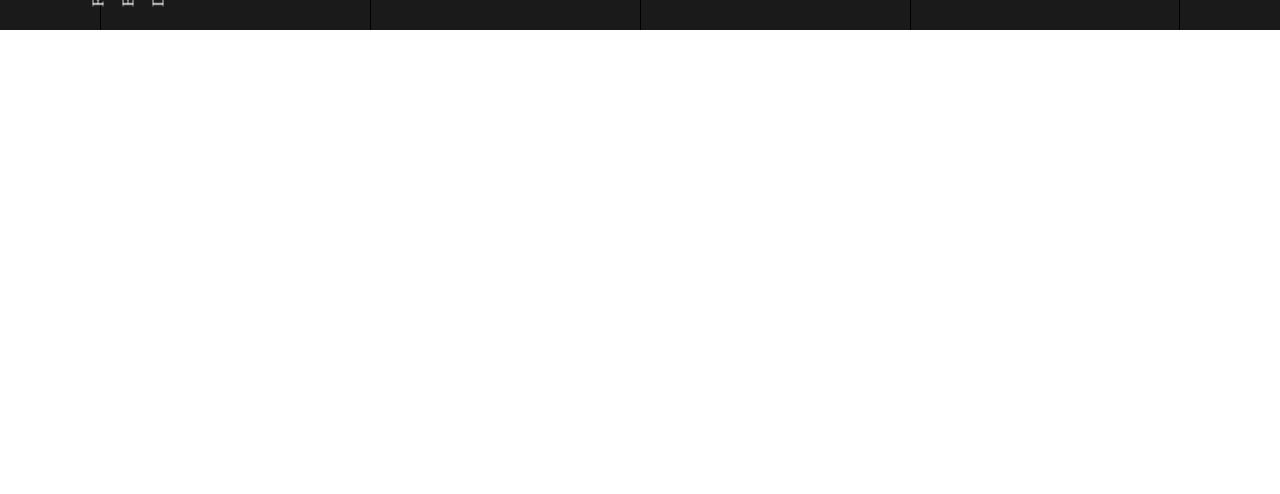
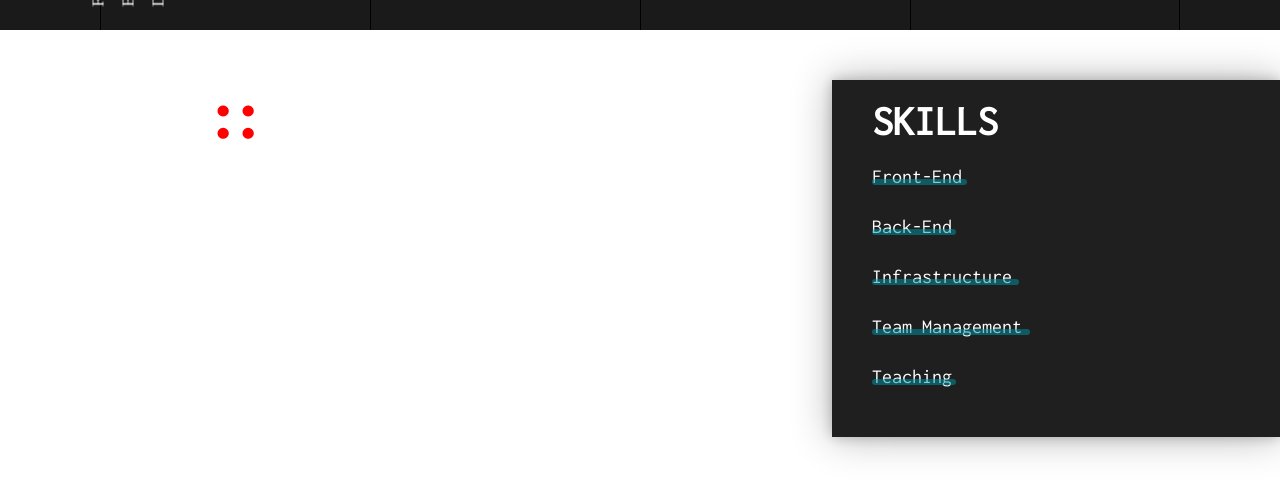
Before and after one commit to tsutaya100507/my-portfolio-site, a plain HTML site: page index.html in a window 1280 px wide. Shown: the part 770-1264 px from the top of the page. Before the commit the page ends 800 px from the top, so only its background shows below. Drawn offline with Linux system fonts and the light colour scheme.

Commit message:
[Add] about section

```diff
--- a/css/style.css
+++ b/css/style.css
@@ -104,6 +104,118 @@ h1 {
     margin-left: 0;
   }
   h1 {
-    font-size: 50px;
+    font-size: 60px;
   }
 }
+
+.about {
+  position: relative;
+  padding-top: 200px;
+  font-family: 'Inconsolata', monospace;
+  /* 仮置き */
+  height: 300px;
+  color: #FFFFFF;
+}
+
+.about-me {
+  padding-left: 30px;
+  margin-bottom: 40px;
+  font-size: 50px;
+  font-weight: bold;
+  color: #FFFFFF;
+  letter-spacing: 10px;
+}
+
+.about-me > span:first-child::after {
+  content: ":";
+  color: red;
+  font-size: 70px;
+  letter-spacing: -10px;
+}
+
+.about-me > span:last-child::before {
+  content: ":";
+  color: red;
+  font-size: 70px;
+  letter-spacing: 10px;
+}
+
+.self-introduction {
+  padding-left: 30px;
+  /* width: 55%; */
+  line-height: 3;
+}
+
+.skills {
+  position: absolute;
+  top: 200px;
+  right: 0;
+  min-width: 35%;
+  color: #FFFFFF;
+  padding: 20px 40px;
+  background-color: #1F1F1F;
+  box-shadow: 0 0 38px rgba(0, 0, 0, 0.3), 0 0 12px rgba(0, 0, 0, 0.22);
+}
+
+.skills h3 {
+  font-size: 42px;
+  margin-bottom: 25px;
+}
+
+.skills ul {
+  font-size: 20px;
+}
+
+.skills li {
+  margin-bottom: 30px;
+  list-style: none;
+  /* background: linear-gradient(transparent 40%, rgb(102, 181, 255) 60%); */
+}
+
+.skills span {
+  position: relative;
+}
+
+.skills span::after {
+  position: absolute;
+  bottom: 2px;
+  left: 0;
+  content: '';
+  width: 105%;
+  height: 6px;
+  background-color: #0097A7;
+  opacity: 0.5;
+  border-radius: 4px;
+}
+
+@media(max-width: 758px) {
+  .about {
+    padding-top: 0;
+  }
+
+  .about-me {
+    padding-left: 0;
+    text-align: center;
+  }
+
+  .self-introduction {
+    padding: 0 100px;
+  }
+
+  .skills {
+    display: none;
+  }
+}
+
+@media(max-width: 414px) {
+  .about {
+    top: -130px;
+  }
+  .self-introduction {
+    padding: 0 30px;
+  }
+}
+
+.skill {
+  height: 500px;
+}
--- a/index.html
+++ b/index.html
@@ -7,6 +7,7 @@
   <link rel="stylesheet" href="./css/reset.css">
   <link rel="stylesheet" href="./css/style.css">
   <link href="https://fonts.googleapis.com/css?family=Montserrat&display=swap" rel="stylesheet">
+  <link href="https://fonts.googleapis.com/css?family=Inconsolata&display=swap" rel="stylesheet">
   <title>Document</title>
 </head>
 <body>
@@ -32,7 +33,30 @@
     <section class="first-view">
       <h1>HELLO<br>I am<br>TATSUYA<br>ICHIKAWA</h1>
     </section>
-    <section class="self-introduce">
+    <section class="about">
+      <h2 class="about-me"><span>ABOUT</span><span>ME</span></h2>
+      <div class="self-introduction">
+          I am a Front-End and Back-End Developer<br>
+          based in Japan. <br>
+          I have many years of experience in consulting in all areas of digital. <br>
+          I am a dreamer and a fanatic of MLB and Boxing. <br>
+          I love minimal design and pizza. Judge at CSSDA. I am also an Envato Author.
+      </div>
+      <div class="skills">
+        <h3>SKILLS</h3>
+        <ul>
+          <li><span>Front-End</span></li>
+          <li><span>Back-End</span></li>
+          <li><span>Infrastructure</span></li>
+          <li><span>Team Management</span></li>
+          <li><span>Teaching</span></li>
+        </ul>
+      </div>
+    </section>
+    <section class="front-slill slill">
+
+    </section>
+    <section class="back-slill skill">
 
     </section>
   </div>
```
